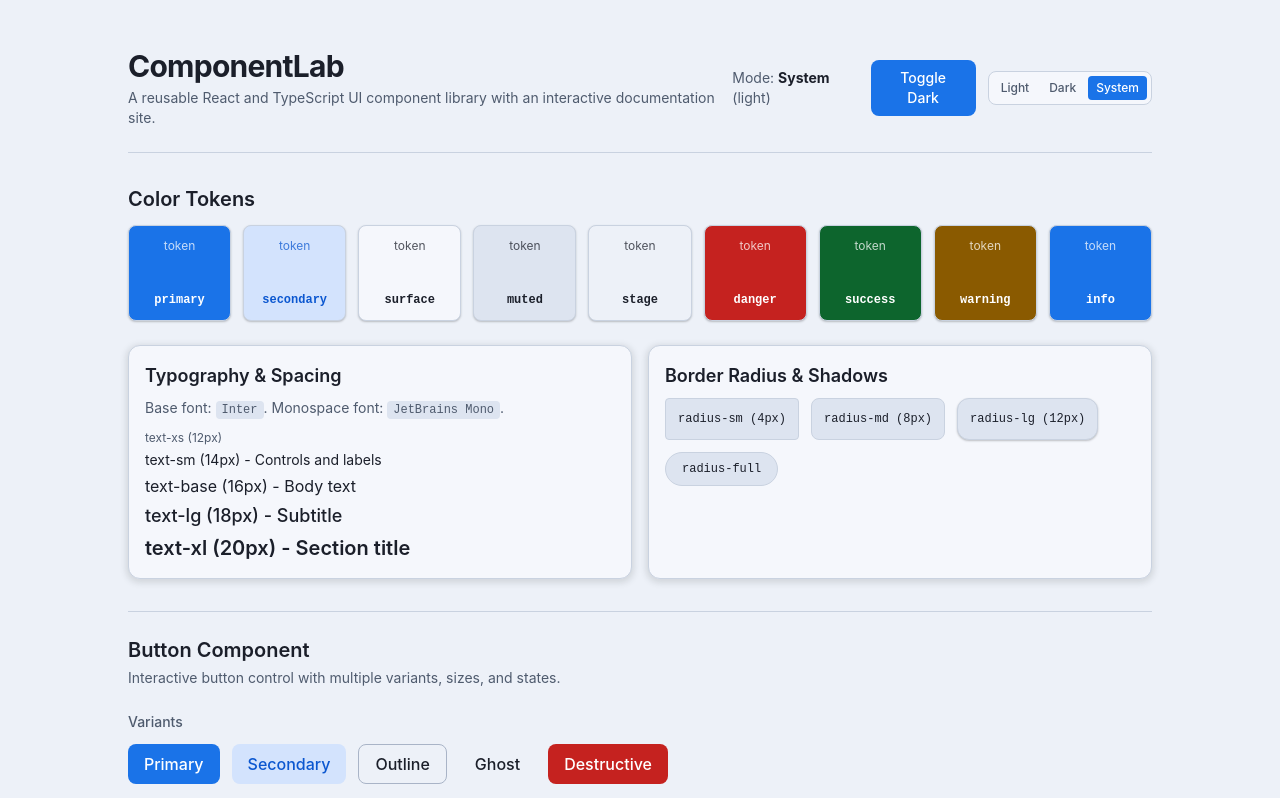
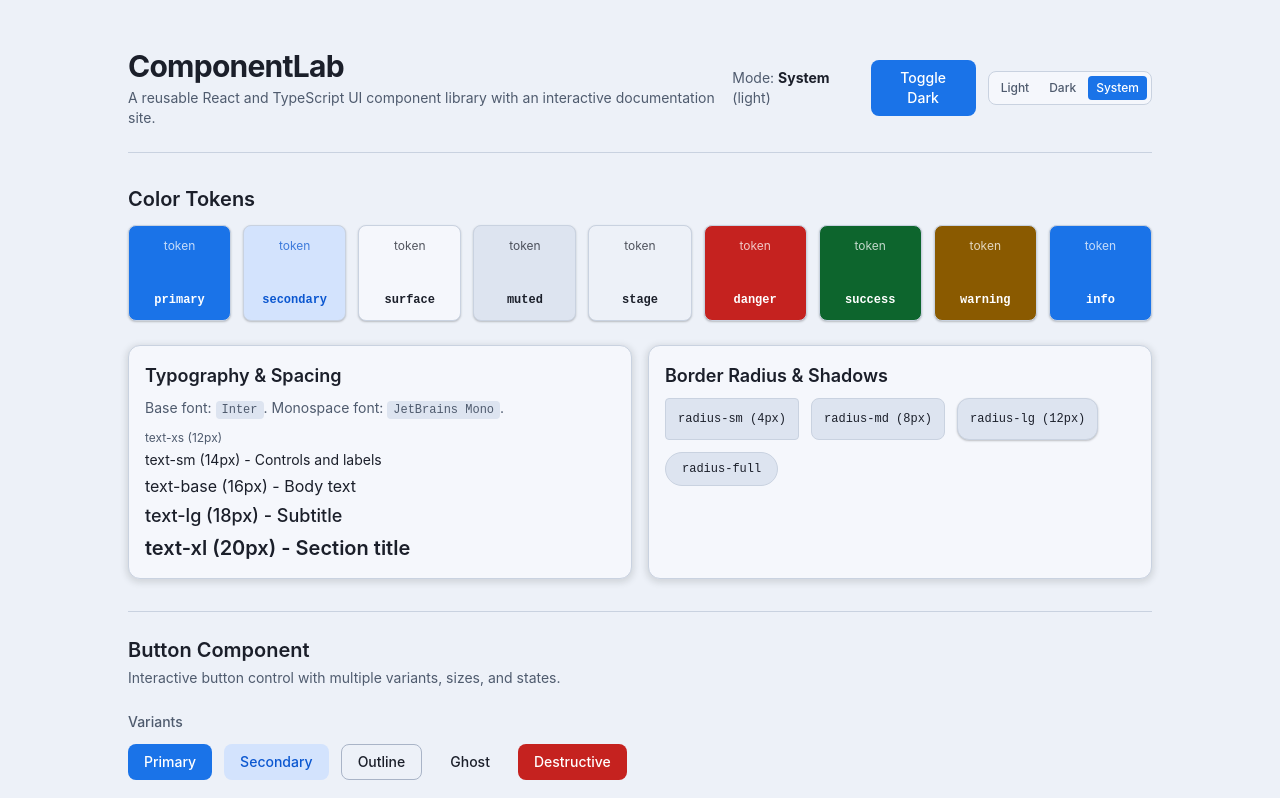
Before and after one commit to Dhi7661/ComponentLab, a React (Vite) app: page / in a window 1280 px wide. Shown: the top 798 px of the page. Built offline with nearby package versions, Linux system fonts and the light colour scheme.

Commit message:
fix(button): apply guide sizes and colors

```diff
--- a/src/components/buttons/button.tsx
+++ b/src/components/buttons/button.tsx
@@ -3,17 +3,17 @@ import { cn } from '../../utils/cn'
 import type { ButtonVariant, Size } from '../../types'
 
 const buttonVariants: Record<ButtonVariant, string> = {
-  primary: 'bg-primary text-on-primary hover:bg-primary-hover active:bg-primary-hover/90',
-  secondary: 'bg-secondary text-on-secondary hover:bg-secondary/80 active:bg-secondary/70',
-  outline: 'border border-border-strong bg-transparent text-text hover:bg-muted active:bg-muted/80',
-  ghost: 'bg-transparent text-text hover:bg-muted active:bg-muted/80',
-  destructive: 'bg-danger text-on-danger hover:bg-danger-hover active:bg-danger-hover/90',
+  primary: 'bg-primary text-on-primary hover:bg-primary-hover',
+  secondary: 'bg-secondary text-on-secondary hover:bg-secondary-hover',
+  outline: 'border border-border-strong bg-transparent text-text hover:bg-muted',
+  ghost: 'bg-transparent text-text hover:bg-muted',
+  destructive: 'bg-danger text-on-danger hover:bg-danger-hover',
 }
 
 const buttonSizes: Record<Size, string> = {
-  sm: 'h-8 px-3 text-sm gap-1.5',
-  md: 'h-10 px-4 text-base gap-2',
-  lg: 'h-12 px-6 text-lg gap-2.5',
+  sm: 'h-8 px-3 text-sm gap-2',
+  md: 'h-9 px-4 text-sm gap-2',
+  lg: 'h-11 px-6 text-base gap-2',
 }
 
 const spinnerSizes: Record<Size, string> = {
```
